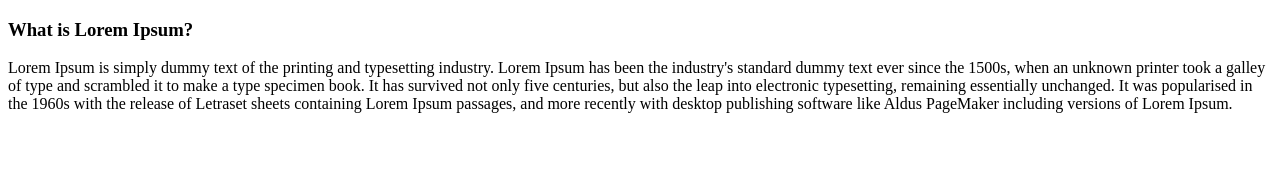
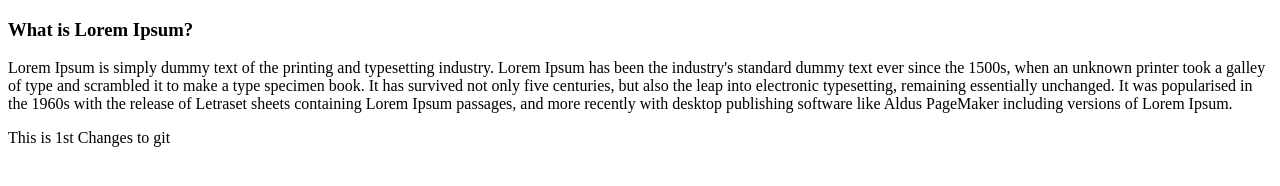
Before and after one commit to ashikwasi/my-first-website, a plain HTML site: page Index.html in a window 1280 px wide. Drawn offline with Linux system fonts and the light colour scheme.

Commit message:
my changes

```diff
--- a/Index.html
+++ b/Index.html
@@ -11,6 +11,7 @@
   <p>
     Lorem Ipsum is simply dummy text of the printing and typesetting industry. Lorem Ipsum has been the industry's standard dummy text ever since the 1500s, when an unknown printer took a galley of type and scrambled it to make a type specimen book. It has survived not only five centuries, but also the leap into electronic typesetting, remaining essentially unchanged. It was popularised in the 1960s with the release of Letraset sheets containing Lorem Ipsum passages, and more recently with desktop publishing software like Aldus PageMaker including versions of Lorem Ipsum.
   </p>
+  <p>This is 1st Changes to git</p>
 </div>
 </body>
 </html>
```
